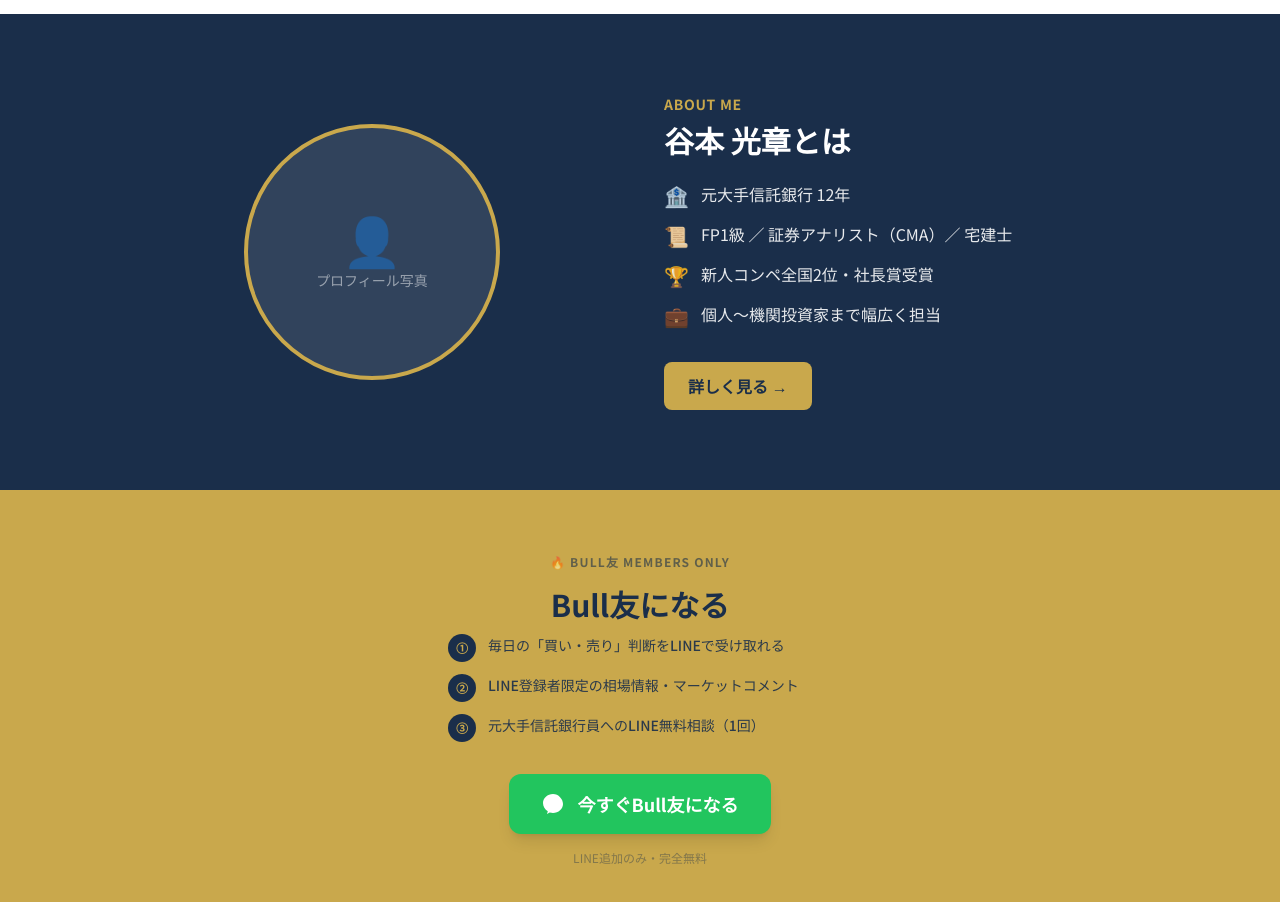
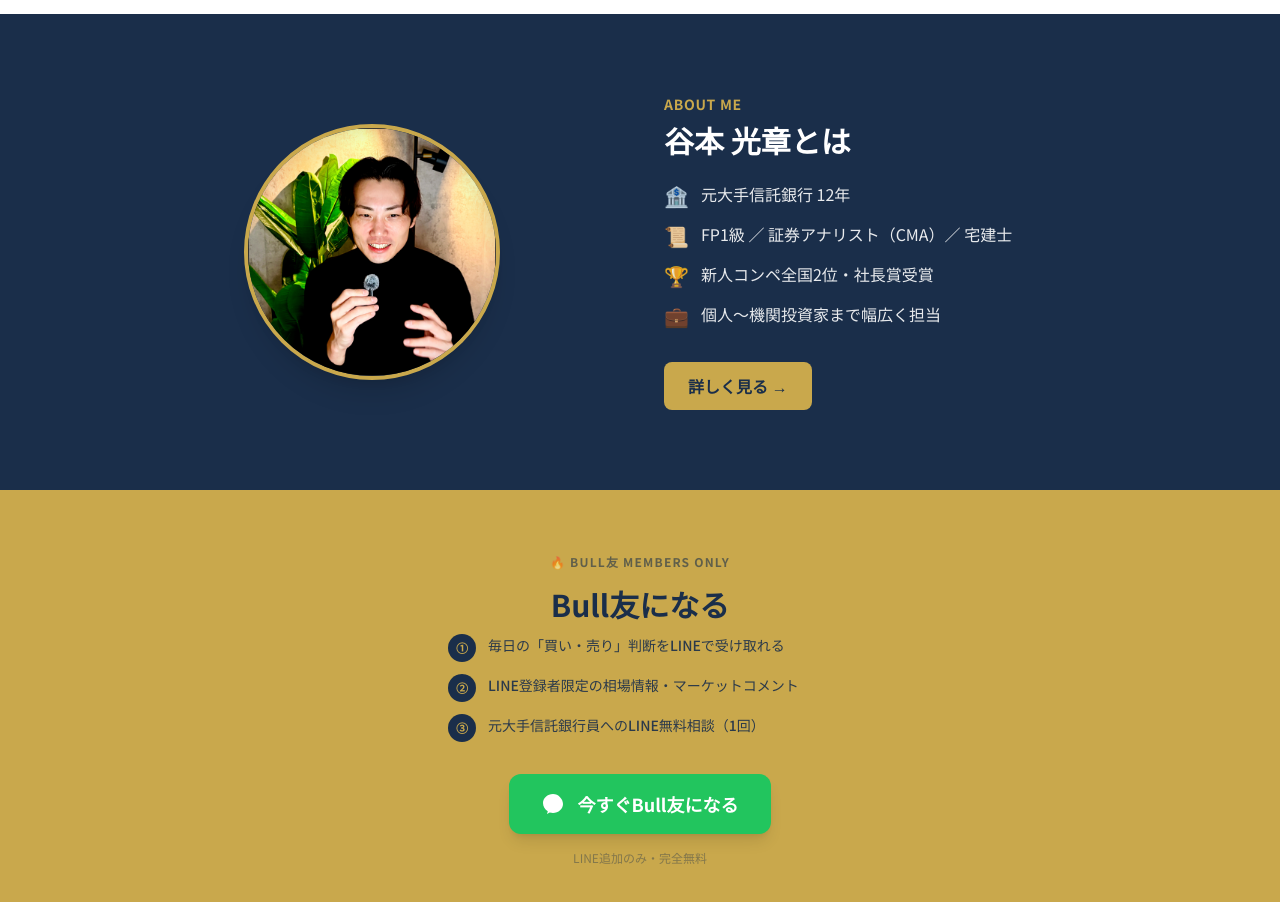
Before and after one commit to tanima3232-eng/bulltalk, a Next.js app: page /bulltalk in a window 1280 px wide. Shown: the part 2120-3022 px from the top of the page. Built offline with nearby package versions, Linux system fonts and the light colour scheme.

Commit message:
fix: Bulltalkページのプロフィール写真をprofile.jpgに統一

```diff
--- a/app/bulltalk/page.tsx
+++ b/app/bulltalk/page.tsx
@@ -3,6 +3,7 @@
 import Header from "@/components/Header";
 import Footer from "@/components/Footer";
 import LineCtaBanner from "@/components/LineCtaBanner";
+import Image from "next/image";
 
 export const metadata: Metadata = {
   title: "Bulltalkとは｜元大手信託銀行員が本音で発信する金融教育サイト",
@@ -147,11 +148,14 @@
             <div className="grid grid-cols-1 md:grid-cols-2 gap-12 items-center">
               {/* Photo Placeholder */}
               <div className="flex justify-center">
-                <div className="w-64 h-64 rounded-full bg-white/10 border-4 border-gold flex items-center justify-center">
-                  <div className="text-center text-white/50">
-                    <div className="text-5xl mb-2">👤</div>
-                    <p className="text-sm">プロフィール写真</p>
-                  </div>
+                <div className="w-64 h-64 rounded-full border-4 border-gold overflow-hidden shadow-xl">
+                  <Image
+                    src="/profile.jpg"
+                    alt="谷本光章 プロフィール写真"
+                    width={256}
+                    height={256}
+                    className="w-full h-full object-cover object-top"
+                  />
                 </div>
               </div>
 
```
